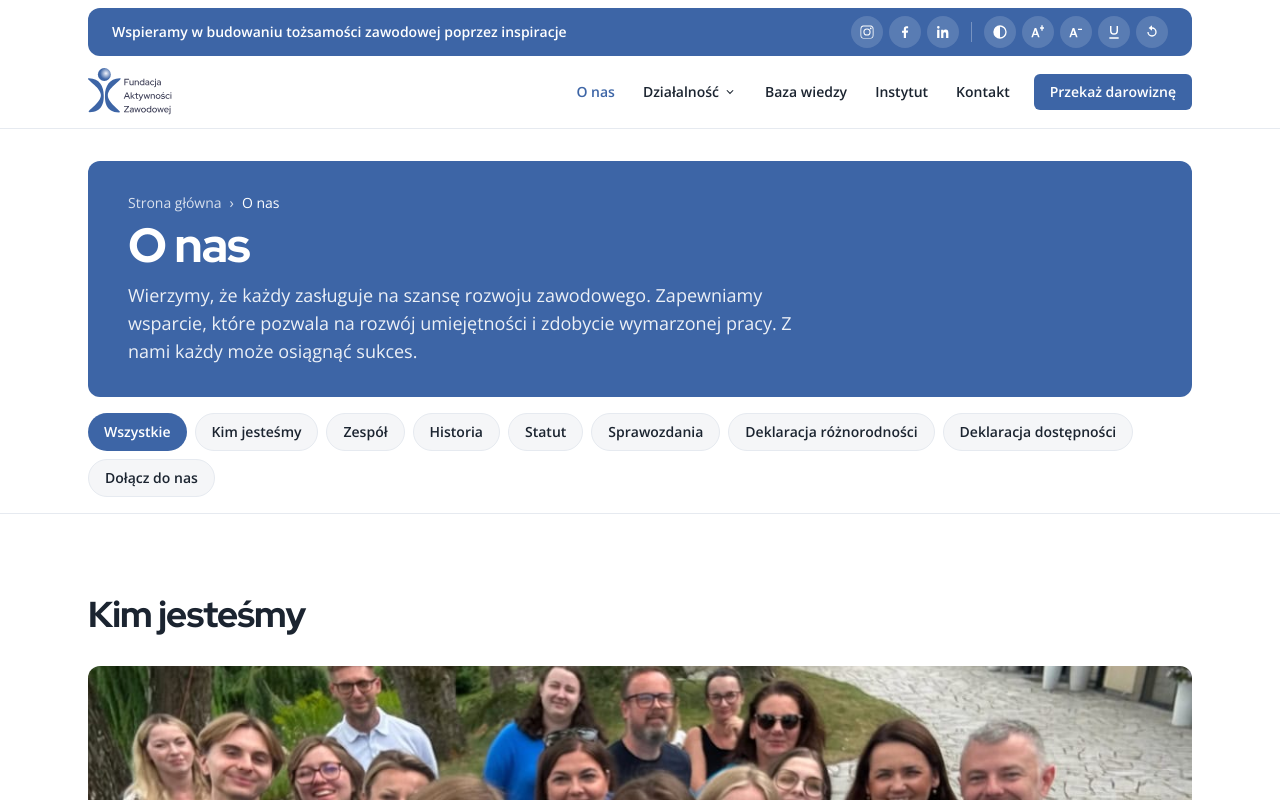
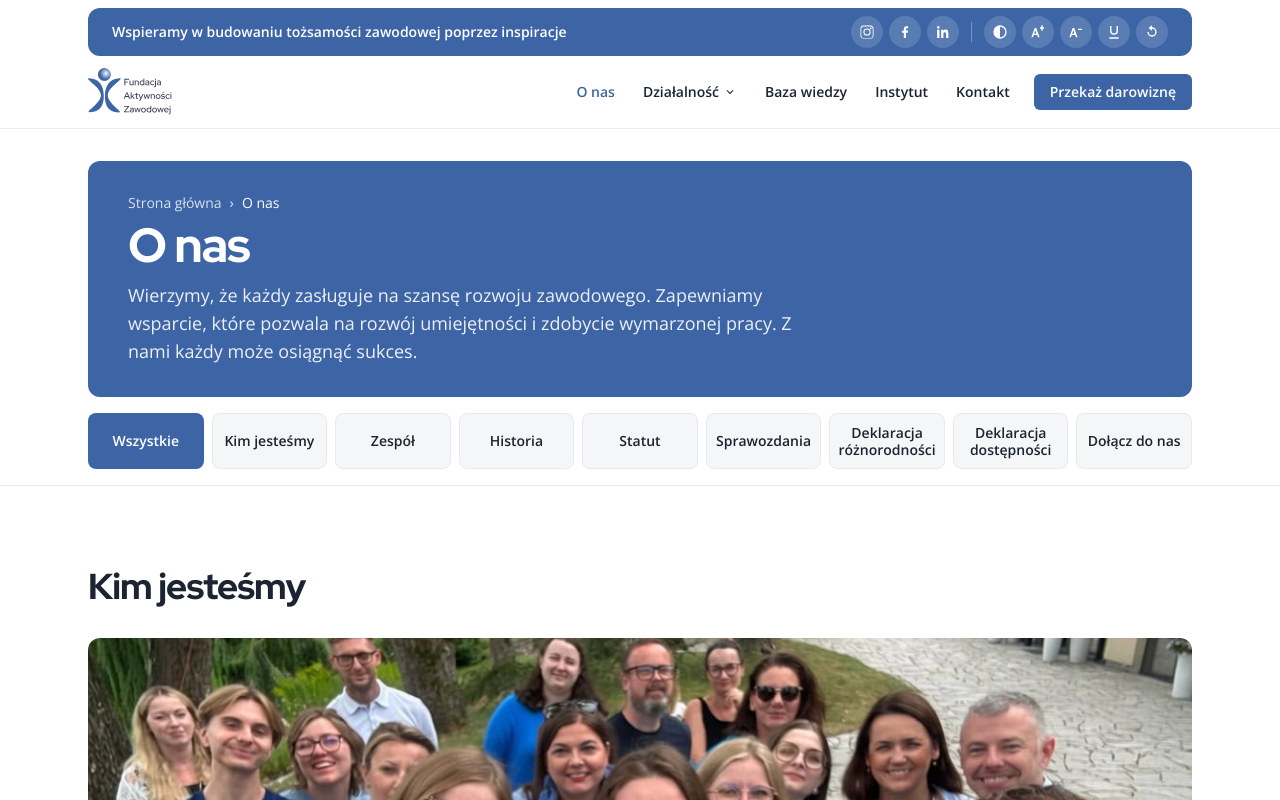
Before and after one commit to pgczaplinski-lgtm/FAZ_WWW, a React (Vite) app: page /o-nas in a window 1280 px wide. Shown: the top 800 px of the page. Built offline with nearby package versions, Linux system fonts and the light colour scheme.

Commit message:
agent(chat): zrób przyciski na tej stronie (o nas) takiej samej

```diff
--- a/src/pages/about/ONas.tsx
+++ b/src/pages/about/ONas.tsx
@@ -191,8 +191,8 @@ export function ONas() {
       />
 
       <div className="border-b border-line bg-white">
-        <Container className="flex flex-wrap gap-2 py-4">
-          <div role="group" aria-label="Tematy" className="flex flex-wrap gap-2">
+        <Container className="py-4">
+          <div role="group" aria-label="Tematy" className="grid grid-cols-9 gap-1.5 sm:gap-2">
             {TOPICS.map((opt) => {
               const selected = topic === opt.id;
               return (
@@ -203,8 +203,8 @@ export function ONas() {
                   onClick={() => selectTopic(opt.id)}
                   className={
                     selected
-                      ? "rounded-full bg-brand px-4 py-2 text-sm font-semibold text-white"
-                      : "rounded-full border border-line bg-surface px-4 py-2 text-sm font-semibold text-ink"
+                      ? "flex min-h-[3.5rem] items-center justify-center rounded-lg bg-brand px-1.5 py-2 text-center text-[11px] font-semibold leading-tight text-white sm:px-2 sm:text-sm"
+                      : "flex min-h-[3.5rem] items-center justify-center rounded-lg border border-line bg-surface px-1.5 py-2 text-center text-[11px] font-semibold leading-tight text-ink sm:px-2 sm:text-sm"
                   }
                 >
                   {opt.label}
```
